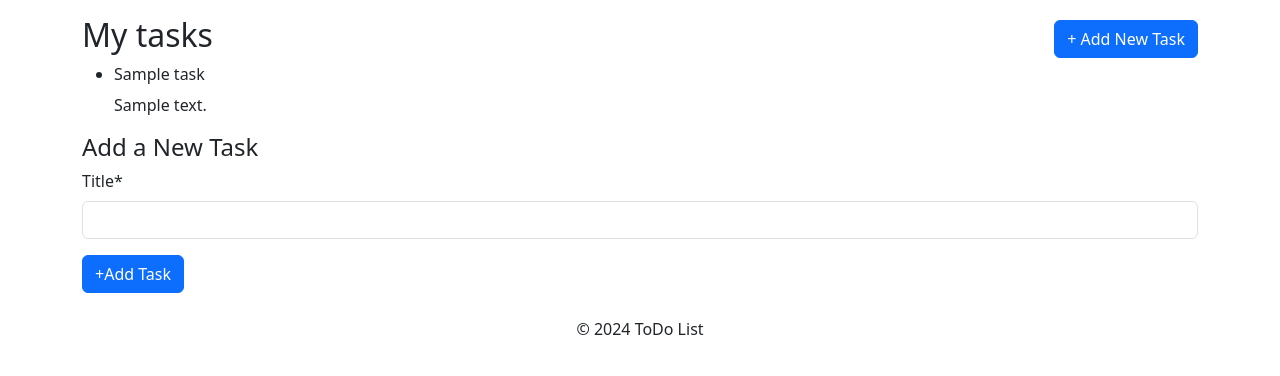
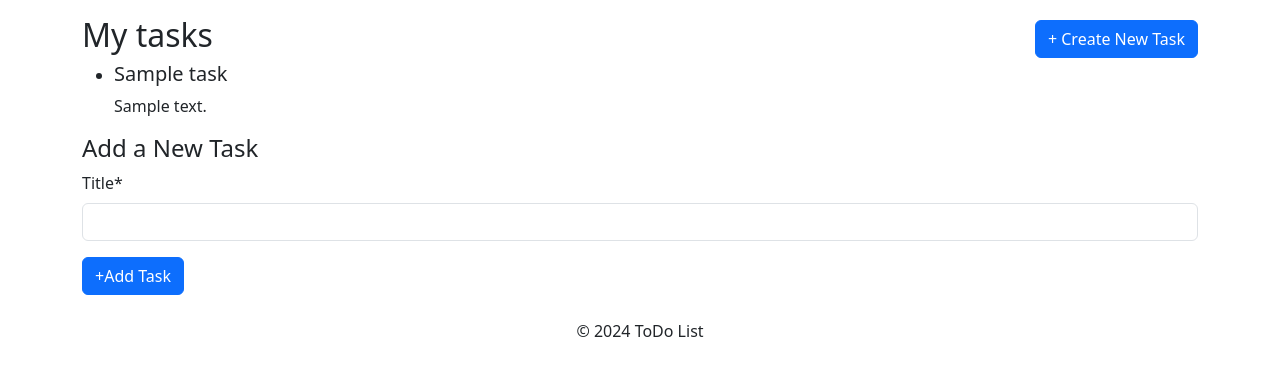
Before and after one commit to MarcinSakGH/ToDo-List, a Django app: page /task-list/ in a window 1280 px wide. Shown: the part 56-432 px from the top of the page. Run offline with Django 5.2, Linux system fonts and the light colour scheme; a user stored in the database is signed in; tables that the repository leaves empty hold one stand-in row (values such as "Sample post"); some libraries are stand-ins or nearby versions.

Commit message:
change add new task to create

```diff
--- a/templates/add_task.html
+++ b/templates/add_task.html
@@ -10,7 +10,7 @@
     <form action="" method="post">
         {% csrf_token %}
         {{ form|crispy }}
-        <button type="submit" class="btn btn-primary">Add task</button>
+        <button type="submit" class="btn btn-primary">Create task</button>
     </form>
 
 {% endblock content %}
--- a/templates/task_list.html
+++ b/templates/task_list.html
@@ -11,14 +11,14 @@
                 <h2>My tasks</h2>
             </div>
             <div class="col text-end">
-                <a href="{% url 'add_task' %}" class="btn btn-primary">+ Add New Task</a>
+                <a href="{% url 'add_task' %}" class="btn btn-primary">+ Create New Task</a>
             </div>
         </div>
 
         <ul>
             {% for task in tasks %}
             <li>
-                <h6>{{ task.title }}</h6>
+                <h5>{{ task.title }}</h5>
                 {% if task.description %}
                 <p>{{ task.description }}</p>
                 {% endif %}
```
